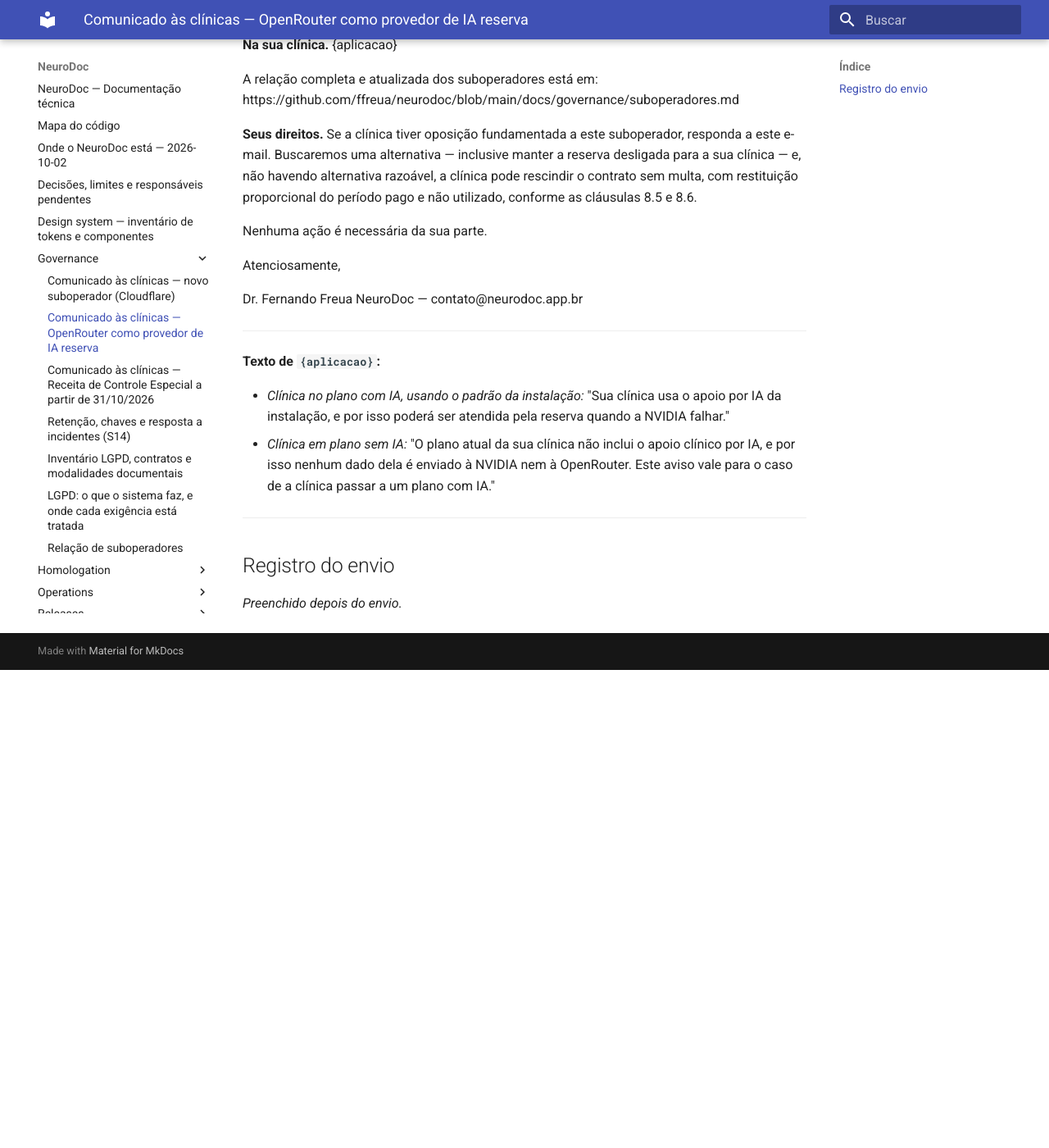
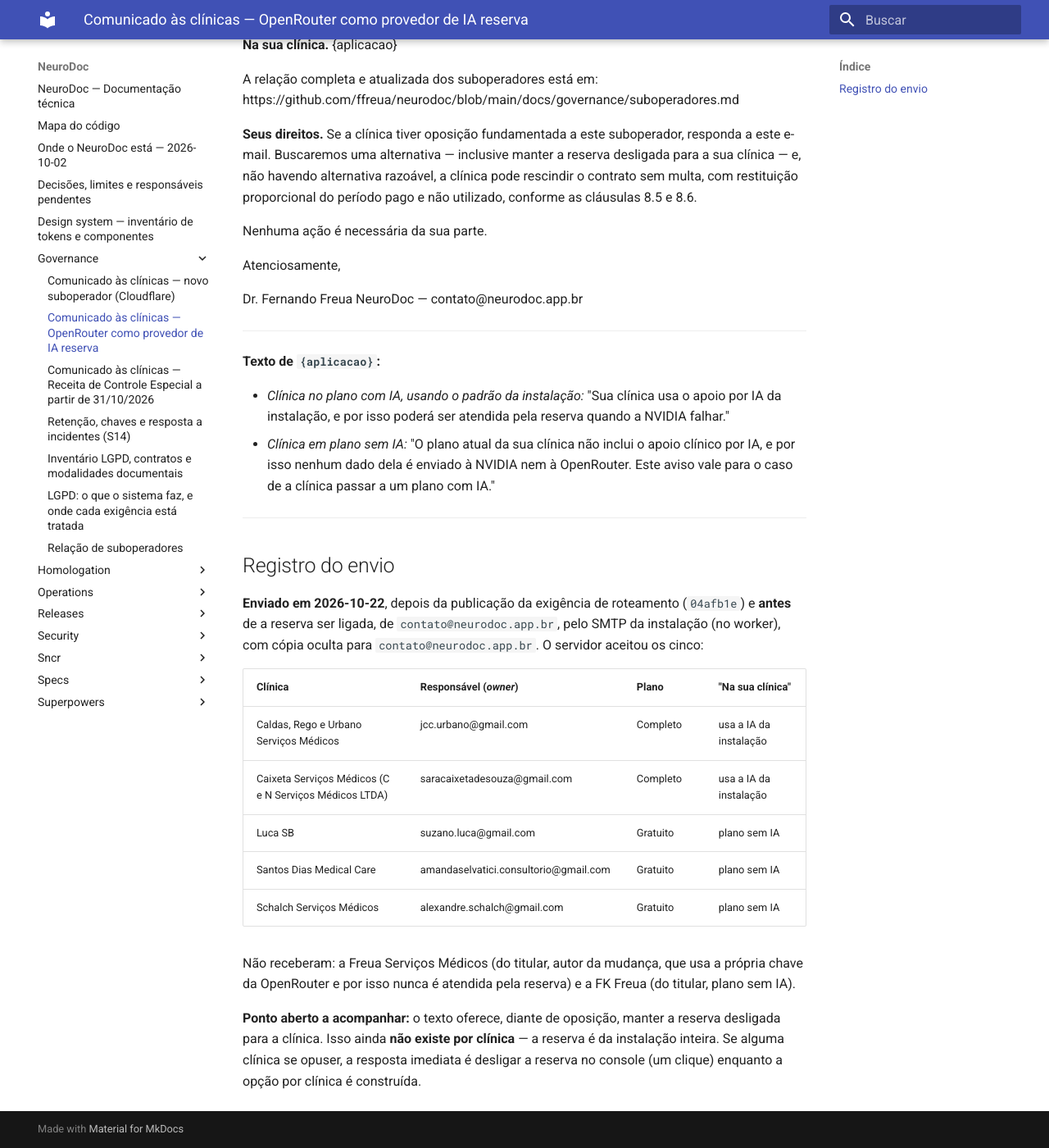
Before and after one commit to ffreua/neurodoc, an MkDocs documentation site: the page built from docs/governance/comunicado-2026-10-openrouter.md, in a window 1280 px wide and 1400 px high, scrolled down 981 px. Shown: the whole window at 82% size. Built offline with MkDocs 1.6.1 and Material for MkDocs 9.7.7, drawn with Linux system fonts in a browser that asks for light colours; before the commit the page ends 1798 px from its top, so only the background shows below that.

Commit message:
Registra o envio do comunicado da OpenRouter

```diff
--- a/docs/governance/comunicado-2026-10-openrouter.md
+++ b/docs/governance/comunicado-2026-10-openrouter.md
@@ -75,4 +75,25 @@
 
 ## Registro do envio
 
-*Preenchido depois do envio.*
+**Enviado em 2026-10-22**, depois da publicação da exigência de roteamento
+(`04afb1e`) e **antes** de a reserva ser ligada, de `contato@neurodoc.app.br`,
+pelo SMTP da instalação (no worker), com cópia oculta para
+`contato@neurodoc.app.br`. O servidor aceitou os cinco:
+
+| Clínica | Responsável (*owner*) | Plano | "Na sua clínica" |
+| --- | --- | --- | --- |
+| Caldas, Rego e Urbano Serviços Médicos | jcc.urbano@gmail.com | Completo | usa a IA da instalação |
+| Caixeta Serviços Médicos (C e N Serviços Médicos LTDA) | saracaixetadesouza@gmail.com | Completo | usa a IA da instalação |
+| Luca SB | suzano.luca@gmail.com | Gratuito | plano sem IA |
+| Santos Dias Medical Care | amandaselvatici.consultorio@gmail.com | Gratuito | plano sem IA |
+| Schalch Serviços Médicos | alexandre.schalch@gmail.com | Gratuito | plano sem IA |
+
+Não receberam: a Freua Serviços Médicos (do titular, autor da mudança, que
+usa a própria chave da OpenRouter e por isso nunca é atendida pela reserva)
+e a FK Freua (do titular, plano sem IA).
+
+**Ponto aberto a acompanhar:** o texto oferece, diante de oposição, manter a
+reserva desligada para a clínica. Isso ainda **não existe por clínica** — a
+reserva é da instalação inteira. Se alguma clínica se opuser, a resposta
+imediata é desligar a reserva no console (um clique) enquanto a opção por
+clínica é construída.
```
